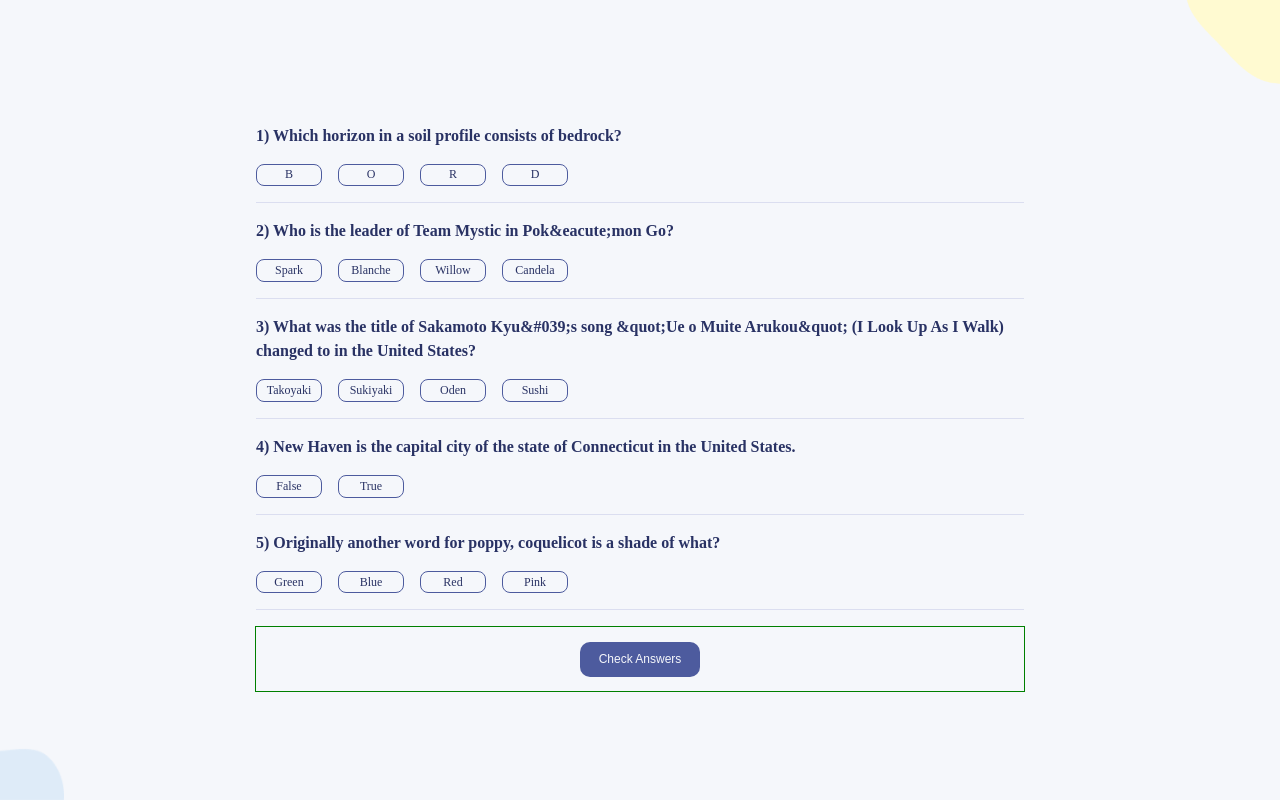
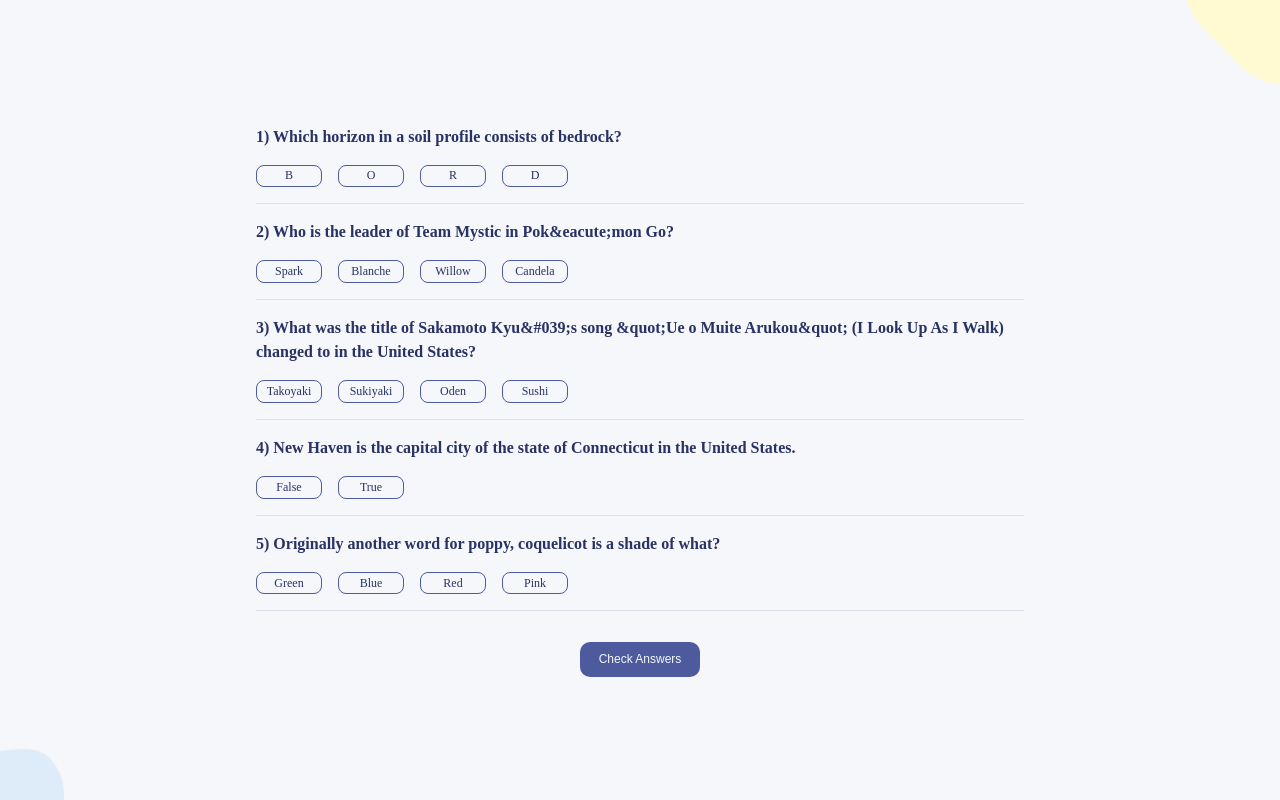
Before and after one commit to akamzandi/Quiz-Game, a React (Create React App) app: page / in a window 1280 px wide. Both pictures are taken after a click on the button "Start Quiz". Built offline with nearby package versions, Linux system fonts and the light colour scheme.

Commit message:
control panel style improved

```diff
--- a/src/Pages/GamePage.css
+++ b/src/Pages/GamePage.css
@@ -2,7 +2,6 @@
   /* border: 1px solid brown; */
   width: 100%;
   min-height: 100%;
-
   display: flex;
   flex-direction: column;
   align-items: center;
@@ -36,8 +35,8 @@
 }
 
 .control-panel {
-  border: 1px solid green;
-  width: 60%;
+  /* border: 1px solid green; */
+  width: 90%;
   height: 4rem;
   display: flex;
   justify-content: center;
@@ -65,6 +64,11 @@
   font-size: 0.75rem;
 }
 
+.end-msg {
+  font-size: 0.7rem;
+  font-weight: bold;
+}
+
 @media screen and (min-width: 850px) {
   .game-page {
     height: 100vh;
```
